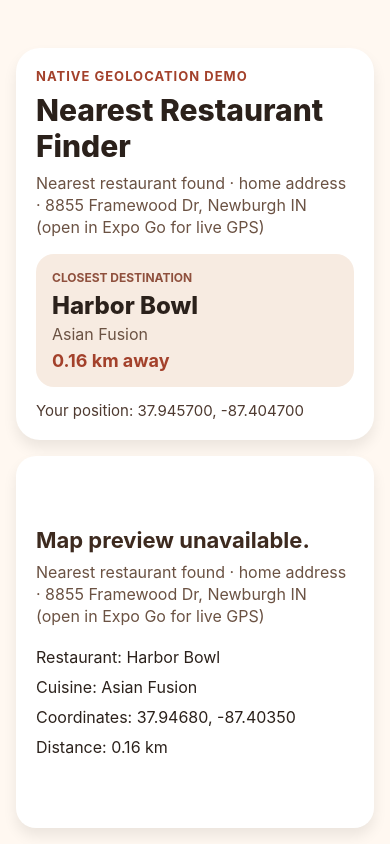
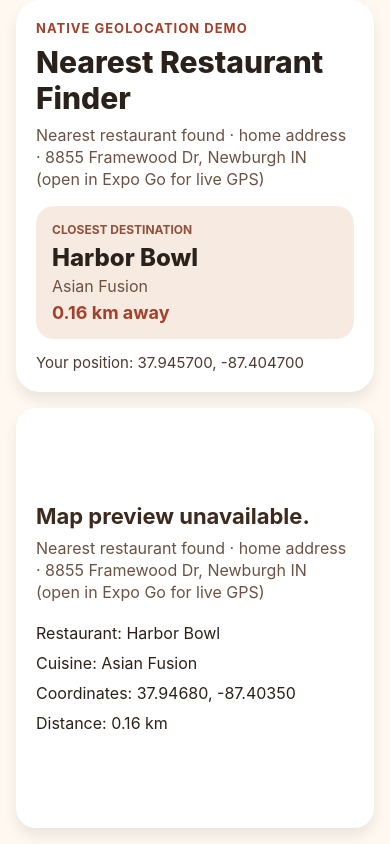
Before and after one commit to Meepster27/geolocation, a React Native app: screen / in a window 390 px wide. Built offline with nearby package versions, Linux system fonts and the light colour scheme.

Commit message:
web size a

```diff
--- a/PlottingOverlays.js
+++ b/PlottingOverlays.js
@@ -225,7 +225,10 @@
     : INITIAL_REGION;
 
   return (
-    <View style={styles.container}>
+    <View style={[
+      styles.container,
+      Platform.OS === "web" && { paddingTop: 0 }
+    ]}>
       <View style={styles.headerCard}>
         <Text style={styles.eyebrow}>Native Geolocation Demo</Text>
         <Text style={styles.title}>Nearest Restaurant Finder</Text>
```
